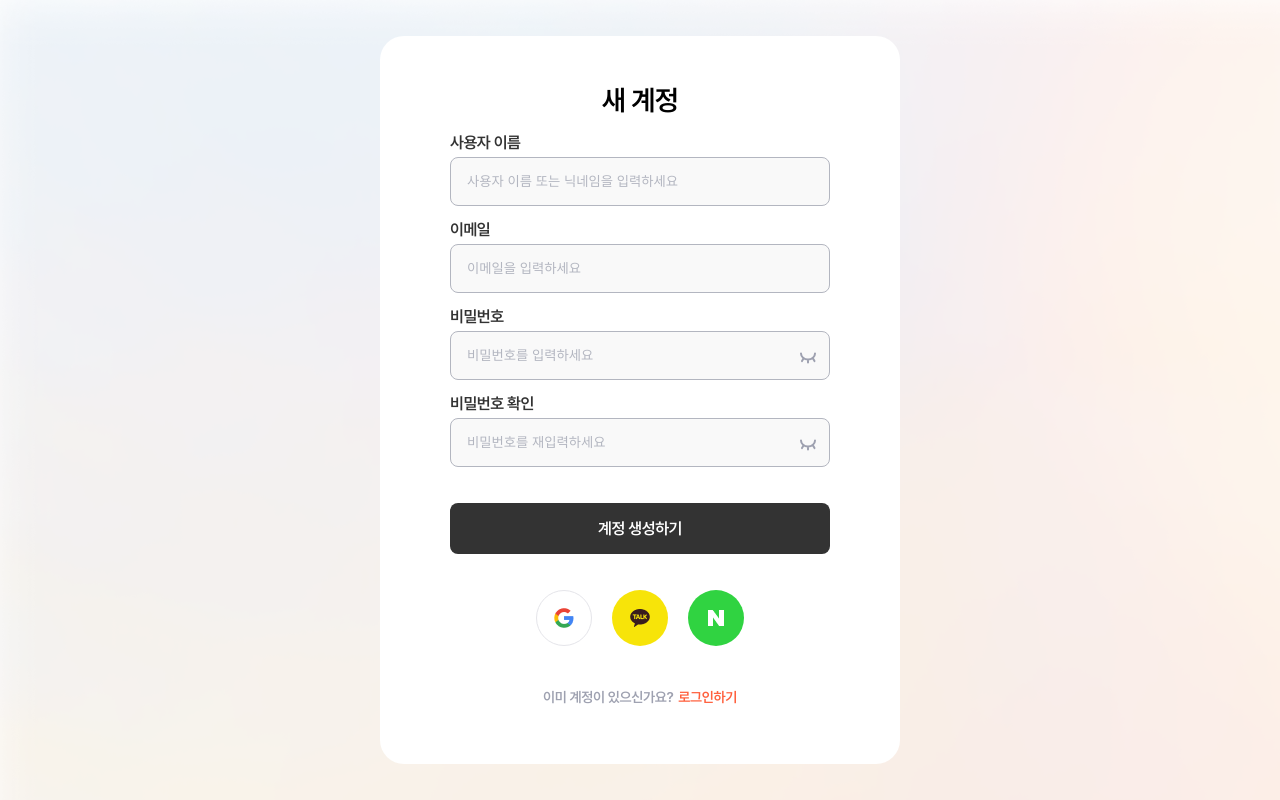
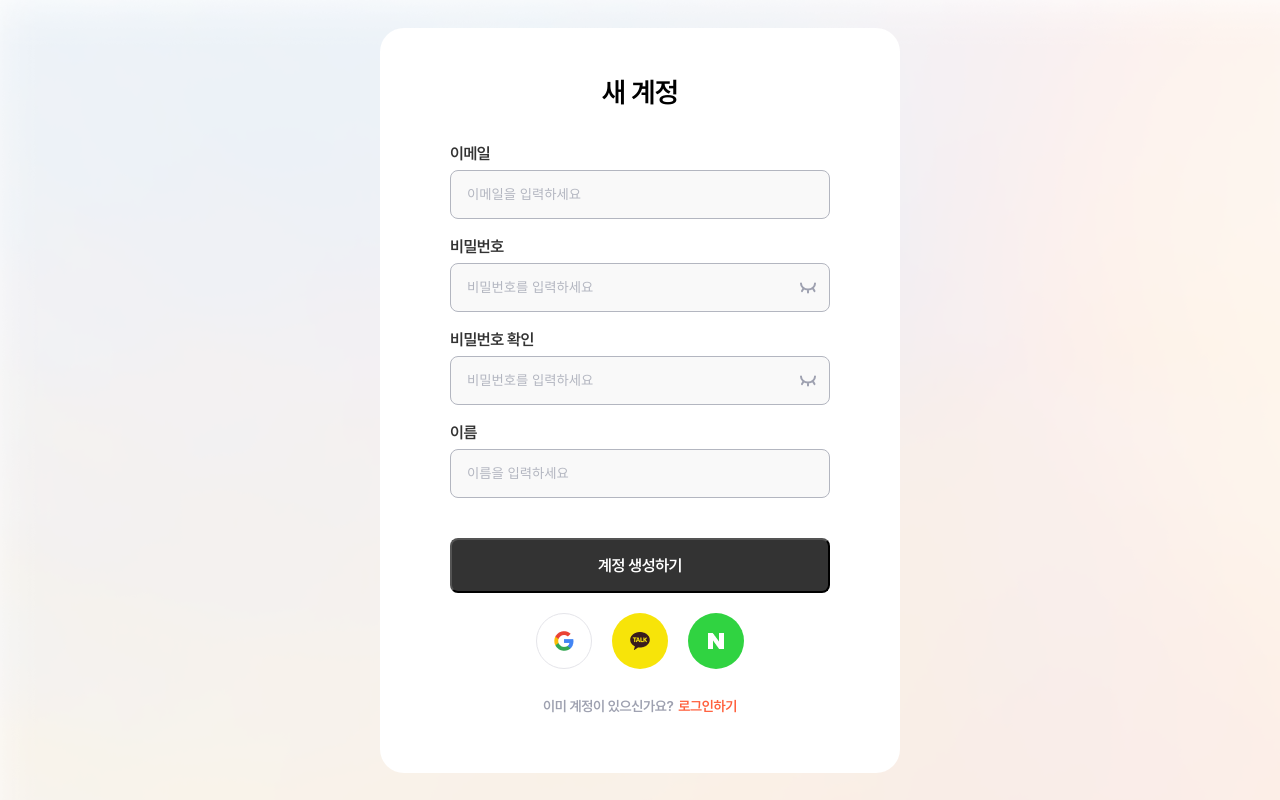
Before and after one commit to TEAM-Hearus/HEARUS-REACT-FRONTEND, a React (Vite) app: page /signup in a window 1280 px wide. Built offline with nearby package versions, Linux system fonts and the light colour scheme; no server answers.

Commit message:
Revert "feat: 회원가입 유효성 검사 추가"

```diff
--- a/src/pages/Auth/AuthForm/AuthForm.module.scss
+++ b/src/pages/Auth/AuthForm/AuthForm.module.scss
@@ -21,32 +21,23 @@
   display: flex;
   flex-direction: column;
   justify-content: center;
-  gap: 9px;
+  gap: 20px;
 }
-
 .h1 {
   display: flex;
   justify-content: center;
-  padding-bottom: 12px;
+  padding-bottom: 20px;
   @include SemiBold_Title_28;
 }
 .label {
   display: flex;
   flex-direction: column;
-  gap: 6px;
+  gap: 8px;
   @include SemiBold_Body_16;
   color: $dark-font_33;
 }
 .inputBox {
   position: relative;
-  padding-bottom: 7px;
-}
-.inputBox :focus {
-  position: relative;
-  background-color: $white_FF;
-}
-.inputBoxError {
-  padding-bottom: 0px;
 }
 .input {
   display: flex;
@@ -59,21 +50,6 @@
     @include Medium_Body_16;
     color: $light-blue_B3;
   }
-}
-.inputError {
-  border: 1px solid $brand-point;
-}
-.validMsg {
-  padding-top: 4px;
-  color: $brand-point;
-  @include Medium_Sub_14;
-  display: flex;
-}
-.warning {
-  align-items: center;
-}
-.isValidfalse {
-  padding-bottom: 0px;
 }
 .checkboxContainer {
   display: flex;
@@ -119,10 +95,19 @@
   margin-top: 20px;
   background-color: $dark-font_33;
   border-radius: 8px;
-  border: 0;
   @include SemiBold_Body_16;
   color: $white_FF;
   cursor: pointer;
+}
+.dividingLine {
+  display: flex;
+  justify-content: center;
+  align-items: center;
+  gap: 10px;
+  margin: 20px 0px;
+  padding: 12px 48px;
+  @include Medium_Sub_14;
+  color: $light-font_9E;
 }
 .line {
   flex-grow: 1;
@@ -135,7 +120,7 @@
   justify-content: center;
   align-items: center;
   gap: 20px;
-  padding: 36px 0px 34px 0px;
+  padding: 20px;
 }
 .googleBtn {
   display: flex;
@@ -171,16 +156,16 @@
   background-color: #30d341;
 }
 
-.authGoBox {
+.AuthGoBox {
   display: flex;
   justify-content: center;
   padding: 10px;
   @include SemiBold_Sub_14;
-  .authGoMsg {
+  p {
     padding-right: 5px;
     color: $light-font_9E;
   }
-  .authGoLinkMsg {
+  a {
     color: $brand-point;
     text-decoration: none;
   }
--- a/src/pages/Auth/AuthForm/AuthForm.tsx
+++ b/src/pages/Auth/AuthForm/AuthForm.tsx
@@ -1,4 +1,4 @@
-import React, { useState, useCallback } from 'react';
+import React, { useState } from 'react';
 import { Link, useNavigate } from 'react-router-dom';
 import { useMutation } from '@tanstack/react-query';
 import { API_URL } from '../../../apis';
@@ -8,7 +8,6 @@ import Naver from '../../../assets/images/logo/naver.png';
 import styles from './AuthForm.module.scss';
 import On from '../../../assets/images/showPasswordOn.svg?react';
 import Off from '../../../assets/images/showPasswordOff.svg?react';
-import Warning from '../../../assets/images/warning.svg?react';
 import { emailLogin, emailSignUp } from '../../../apis/auth';
 
 interface AuthFormProps {
@@ -18,16 +17,6 @@ interface AuthFormProps {
   authGoBoxMessage: string;
   authGoLink: string;
   authGoLinkMessage: string;
-}
-interface ValidationState {
-  name: boolean;
-  nameErrorMessage: string;
-  email: boolean;
-  emailErrorMessage: string;
-  password: boolean;
-  passwordErrorMessage: string;
-  passwordConfirm: boolean;
-  passwordConfirmErrorMessage: string;
 }
 
 const AuthForm = ({
@@ -39,6 +28,7 @@ const AuthForm = ({
   authGoLinkMessage,
 }: AuthFormProps) => {
   const navigate = useNavigate();
+
   const [email, setEmail] = useState<string>('');
   const [password, setPassword] = useState<string>('');
   const [passwordConfirm, setPasswordConfirm] = useState<string>('');
@@ -46,123 +36,6 @@ const AuthForm = ({
   const [isShowPasswordConfirmClick, setIsShowPasswordConfirmClick] =
     useState(false);
   const [name, setName] = useState('');
-
-  const [validationState, setValidationState] = useState<ValidationState>({
-    name: true,
-    nameErrorMessage: '',
-    email: true,
-    emailErrorMessage: '',
-    password: true,
-    passwordErrorMessage: '',
-    passwordConfirm: true,
-    passwordConfirmErrorMessage: '',
-  });
-
-  const updateValidation = useCallback(
-    (
-      field: keyof ValidationState,
-      isValid: boolean,
-      errorMessage: string = '',
-    ) => {
-      setValidationState((prevState) => ({
-        ...prevState,
-        [field]: isValid,
-        [`${field}ErrorMessage`]: errorMessage,
-      }));
-    },
-    [],
-  );
-  const validateName = (value: string) => {
-    if (value.trim() === '') {
-      updateValidation('name', false, '이름을 입력해 주세요.');
-    } else {
-      updateValidation('name', true, '');
-    }
-  };
-
-  const validateEmail = useCallback(
-    (value: string) => {
-      if (value.trim() === '') {
-        updateValidation('email', false, '이메일은 필수 입력 값입니다.');
-        return;
-      }
-      const regex =
-        /([\w-.]+)@((\[[0-9]{1,3}\.[0-9]{1,3}\.[0-9]{1,3}\.)|(([\w-]+\.)+))([a-zA-Z]{2,4}|[0-9]{1,3})(\]?)$/;
-      const isValid = regex.test(value);
-
-      if (!isValid) {
-        updateValidation('email', false, '유효하지 않은 이메일입니다.');
-      } else {
-        updateValidation('email', true, '');
-      }
-    },
-    [updateValidation],
-  );
-
-  const validatePassword = useCallback(
-    (value: string) => {
-      if (value.trim() === '') {
-        updateValidation('password', false, '비밀번호는 필수 입력 값입니다.');
-        return;
-      }
-      if (value.length < 8) {
-        updateValidation(
-          'password',
-          false,
-          '비밀번호는 최소 8자 이상이어야 합니다.',
-        );
-        return;
-      }
-      updateValidation('password', true, '');
-    },
-    [updateValidation],
-  );
-
-  const validatePasswordConfirm = useCallback(
-    (value: string, currentPassword: string) => {
-      if (value.trim() === '') {
-        updateValidation(
-          'passwordConfirm',
-          false,
-          '비밀번호 확인은 필수 입력 값입니다.',
-        );
-        return;
-      }
-
-      if (value !== currentPassword) {
-        updateValidation(
-          'passwordConfirm',
-          false,
-          '비밀번호가 일치하지 않습니다.',
-        );
-        return;
-      }
-
-      updateValidation('passwordConfirm', true, '');
-    },
-    [updateValidation],
-  );
-
-  const handlePasswordChange = useCallback(
-    (e: React.ChangeEvent<HTMLInputElement>) => {
-      const newPassword = e.target.value;
-      setPassword(newPassword);
-      validatePassword(newPassword);
-      if (passwordConfirm) {
-        validatePasswordConfirm(passwordConfirm, newPassword);
-      }
-    },
-    [validatePassword, validatePasswordConfirm, passwordConfirm],
-  );
-
-  const handlePasswordConfirmChange = useCallback(
-    (e: React.ChangeEvent<HTMLInputElement>) => {
-      const newPasswordConfirm = e.target.value;
-      setPasswordConfirm(newPasswordConfirm);
-      validatePasswordConfirm(newPasswordConfirm, password);
-    },
-    [validatePasswordConfirm, password],
-  );
 
   const toggleShowPassword = (e: React.MouseEvent<HTMLSpanElement>) => {
     e.preventDefault();
@@ -199,13 +72,13 @@ const AuthForm = ({
     e.preventDefault();
     const isValid =
       title === '새 계정'
-        ? validationState.email &&
-          validationState.name &&
-          validationState.password &&
-          validationState.passwordConfirm
+        ? email.trim() !== '' &&
+          password.trim() !== '' &&
+          passwordConfirm.trim() !== '' &&
+          name.trim() !== ''
         : email.trim() !== '' && password.trim() !== '';
     if (!isValid) return;
-    if (title === '새 계정' && isValid) {
+    if (title === '새 계정' && password === passwordConfirm) {
       signupMutation.mutate({
         userEmail: email,
         userPassword: password,
@@ -215,8 +88,8 @@ const AuthForm = ({
     if (title === '로그인') {
       loginMutation.mutate({ userEmail: email, userPassword: password });
     }
-    if (!isValid) {
-      alert('입력칸을 확인해주세요.');
+    if (title === '새 계정' && password !== passwordConfirm) {
+      alert('비밀번호와 비밀번호 확인이 일치하지 않습니다.');
     }
   };
 
@@ -229,89 +102,32 @@ const AuthForm = ({
       <div className={styles.authContainer}>
         <form className={styles.authForm} onSubmit={handleSubmit}>
           <h1 className={styles.h1}>{title}</h1>
-          {title === '새 계정' && (
-            <div
-              className={`${styles.inputBox} ${
-                !validationState.name ? styles.inputBoxError : ''
-              }`}
-            >
-              <label className={styles.label}>
-                사용자 이름
-                <input
-                  type="text"
-                  placeholder="사용자 이름 또는 닉네임을 입력하세요"
-                  className={`${styles.input} ${
-                    !validationState.name ? styles.inputError : ''
-                  }`}
-                  value={name}
-                  onChange={(e) => {
-                    setName(e.target.value);
-                    validateName(e.target.value);
-                  }}
-                />
-              </label>
-              {!validationState.name && (
-                <div className={styles.validMsg}>
-                  <Warning className={styles.warning} />
-                  {validationState.nameErrorMessage}
-                </div>
-              )}
-            </div>
-          )}
-          <div
-            className={`${styles.inputBox} ${
-              !validationState.email ? styles.inputBoxError : ''
-            }`}
-          >
+          <div className={styles.inputBox}>
             <label className={styles.label}>
               이메일
               <input
                 type="email"
                 placeholder="이메일을 입력하세요"
-                className={`${styles.input} ${
-                  !validationState.email ? styles.inputError : ''
-                }`}
+                className={styles.input}
                 value={email}
-                onChange={(e) => {
-                  setEmail(e.target.value);
-                  validateEmail(e.target.value);
-                }}
+                onChange={(e) => setEmail(e.target.value)}
               />
             </label>
-            {!validationState.email && (
-              <div className={styles.validMsg}>
-                <Warning className={styles.warning} />
-                {validationState.emailErrorMessage}
           </div>
-            )}
-          </div>
-
-          <div
-            className={`${styles.inputBox} ${
-              !validationState.password ? styles.inputBoxError : ''
-            }`}
-          >
+          <div className={styles.inputBox}>
             <label className={styles.label}>
               비밀번호
               <input
                 type={isShowPasswordClick ? 'text' : 'password'}
                 placeholder="비밀번호를 입력하세요"
-                className={`${styles.input} ${!validationState.password ? styles.inputError : ''}`}
+                className={styles.input}
                 value={password}
-                onChange={handlePasswordChange}
+                onChange={(e) => setPassword(e.target.value)}
               />
               <div className={styles.showBtn} onClick={toggleShowPassword}>
                 {isShowPasswordClick ? <On /> : <Off />}
               </div>
             </label>
-            {!validationState.password &&
-              validationState.passwordErrorMessage && (
-                <div className={styles.validMsg}>
-                  <Warning className={styles.warning} />
-                  {validationState.passwordErrorMessage}
-                </div>
-              )}
-
             {title === '로그인' && (
               <div className={styles.checkboxContainer}>
                 <input
@@ -326,19 +142,16 @@ const AuthForm = ({
             )}
           </div>
           {title === '새 계정' && (
-            <div
-              className={`${styles.inputBox} ${
-                !validationState.passwordConfirm ? styles.inputBoxError : ''
-              }`}
-            >
+            <>
+              <div className={styles.inputBox}>
                 <label className={styles.label}>
                   비밀번호 확인
                   <input
                     type={isShowPasswordConfirmClick ? 'text' : 'password'}
-                  placeholder="비밀번호를 재입력하세요"
-                  className={`${styles.input} ${!validationState.passwordConfirm ? styles.inputError : ''}`}
+                    placeholder="비밀번호를 입력하세요"
+                    className={styles.input}
                     value={passwordConfirm}
-                  onChange={handlePasswordConfirmChange}
+                    onChange={(e) => setPasswordConfirm(e.target.value)}
                   />
                 </label>
                 <div
@@ -347,14 +160,20 @@ const AuthForm = ({
                 >
                   {isShowPasswordConfirmClick ? <On /> : <Off />}
                 </div>
-              {!validationState.passwordConfirm &&
-                validationState.passwordConfirmErrorMessage && (
-                  <div className={styles.validMsg}>
-                    <Warning className={styles.warning} />
-                    {validationState.passwordConfirmErrorMessage}
               </div>
-                )}
+              <div className={styles.inputBox}>
+                <label className={styles.label}>
+                  이름
+                  <input
+                    type="text"
+                    placeholder="이름을 입력하세요"
+                    className={styles.input}
+                    value={name}
+                    onChange={(e) => setName(e.target.value)}
+                  />
+                </label>
               </div>
+            </>
           )}
           <button className={styles.authBtn}>{buttonText}</button>
         </form>
@@ -380,11 +199,9 @@ const AuthForm = ({
             />
           </button>
         </div>
-        <div className={styles.authGoBox}>
-          <p className={styles.authGoMsg}>{authGoBoxMessage}</p>
-          <Link className={styles.authGoLinkMsg} to={authGoLink}>
-            {authGoLinkMessage}
-          </Link>
+        <div className={styles.AuthGoBox}>
+          <p>{authGoBoxMessage}</p>
+          <Link to={authGoLink}>{authGoLinkMessage}</Link>
         </div>
       </div>
     </div>
```
Lines whose indentation alone changed are shown as unchanged.
